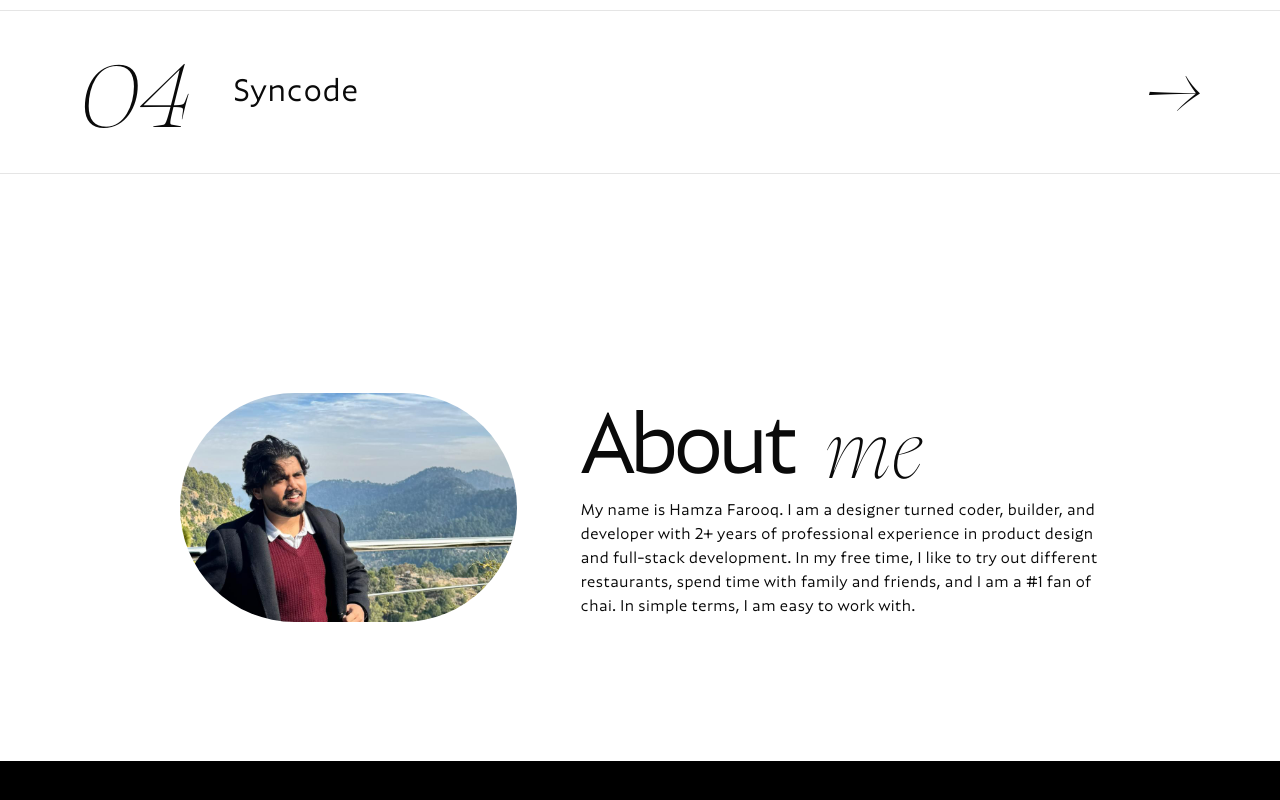
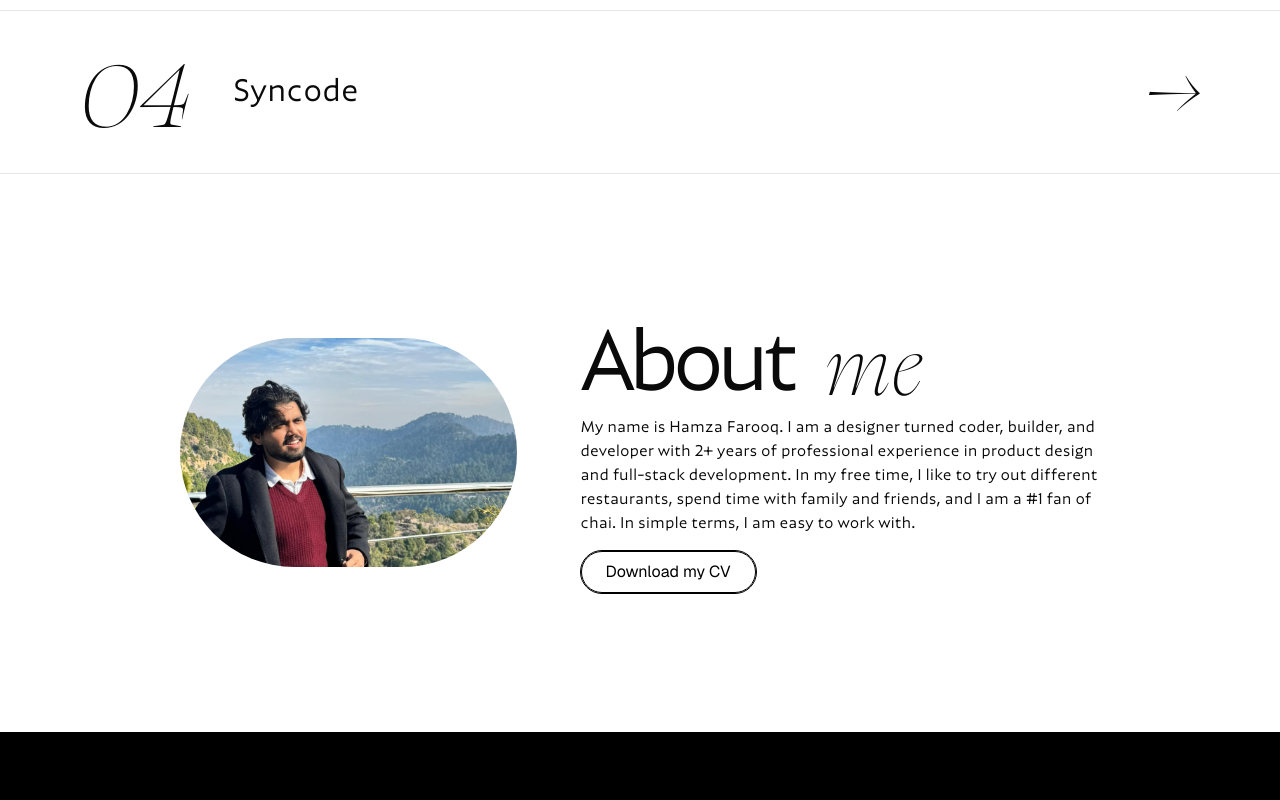
Before and after one commit to MHamzaFarooq/updated-portfolio, a Next.js app: page / in a window 1280 px wide. Shown: the part 2316-3116 px from the top of the page. Built offline with nearby package versions, Linux system fonts and the light colour scheme.

Commit message:
complete

```diff
--- a/components/sections/About.tsx
+++ b/components/sections/About.tsx
@@ -2,7 +2,11 @@
 import UpdatedHeading from "../ui/UpdatedHeading";
 import Image from "next/image";
 import { motion } from "framer-motion";
+import Button from "../ui/Button";
 function About() {
+  const scrollToSection = (id: string) => {
+    document.getElementById(id)?.scrollIntoView({ behavior: "smooth" });
+  };
   return (
     <div className="h-full p-4 py-34.75">
       <div className="flex flex-col flex-reverse sm:flex-row justify-center items-center gap-16">
@@ -35,6 +39,7 @@ function About() {
               me
             </UpdatedHeading>
           </div>
+          <div className="flex flex-col gap-4">
             <motion.p
               initial={{ opacity: 0, y: 20 }}
               whileInView={{ opacity: 1, y: 0 }}
@@ -46,12 +51,16 @@ function About() {
               }}
               className="font-retail text-[16px]"
             >
-            My name is Hamza Farooq. I am a designer turned coder, builder, and
-            developer with 2+ years of professional experience in product design
-            and full-stack development. In my free time, I like to try out
-            different restaurants, spend time with family and friends, and I am
-            a #1 fan of chai. In simple terms, I am easy to work with.
+              My name is Hamza Farooq. I am a designer turned coder, builder,
+              and developer with 2+ years of professional experience in product
+              design and full-stack development. In my free time, I like to try
+              out different restaurants, spend time with family and friends, and
+              I am a #1 fan of chai. In simple terms, I am easy to work with.
             </motion.p>
+            <a href="/CV/hamza_general_CV.pdf" download className="w-fit">
+              <Button variant="outline">Download my CV</Button>
+            </a>
+          </div>
         </div>
       </div>
     </div>
--- a/components/sections/Projects.tsx
+++ b/components/sections/Projects.tsx
@@ -120,7 +120,7 @@ export default function Projects() {
   };
 
   return (
-    <div className="relative min-h-screen flex flex-col justify-center py-20">
+    <div className="relative min-h-screen flex flex-col justify-center pt-20">
       {isMobile === false && (
         <>
           {/* Modal image container */}
```
Also changed, not shown: 1 other file (tests, documents, lock files or other folders). Lines whose indentation alone changed are shown as unchanged.
